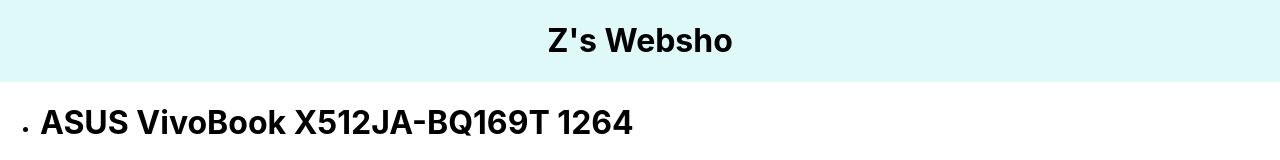
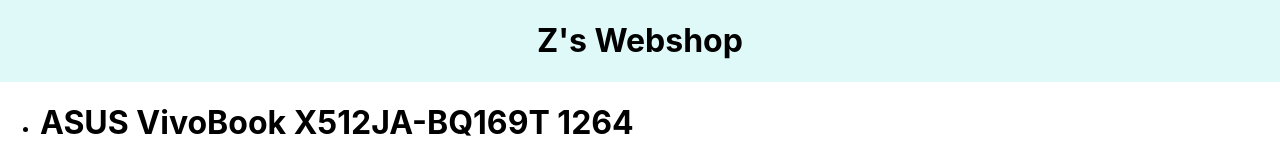
Before and after one commit to mzergi/Temalabor, a React (Create React App) app: page / in a window 1280 px wide. Shown: the top 160 px of the page. Built offline with nearby package versions, Linux system fonts and the light colour scheme.

Commit message:
Testing 2.0

```diff
--- a/src/Components/ProductPage.js
+++ b/src/Components/ProductPage.js
@@ -8,7 +8,7 @@
     return (
         <h>
           <div>
-            {useHeadLine("Z's Websho")}
+            {useHeadLine("Z's Webshop")}
           </div>
           <div>
             <ul>{useProductAPI()}</ul>
```
